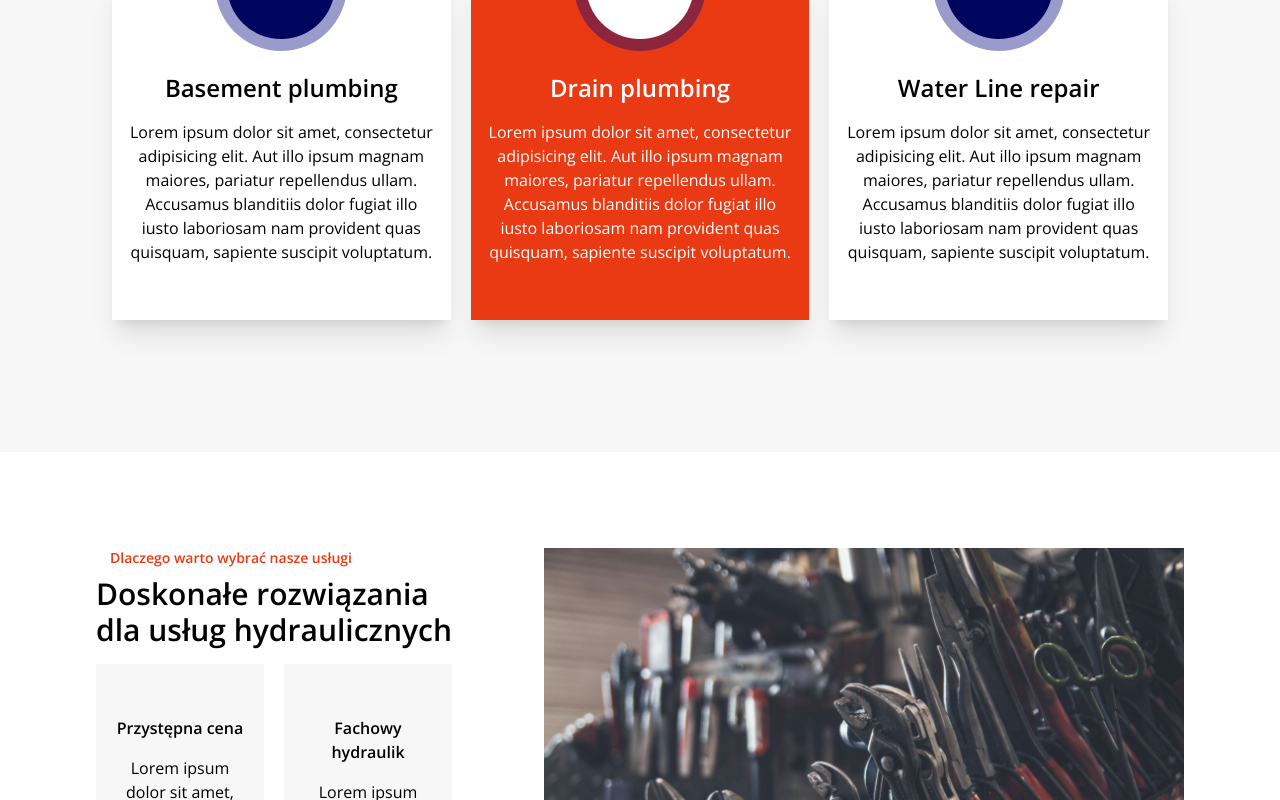
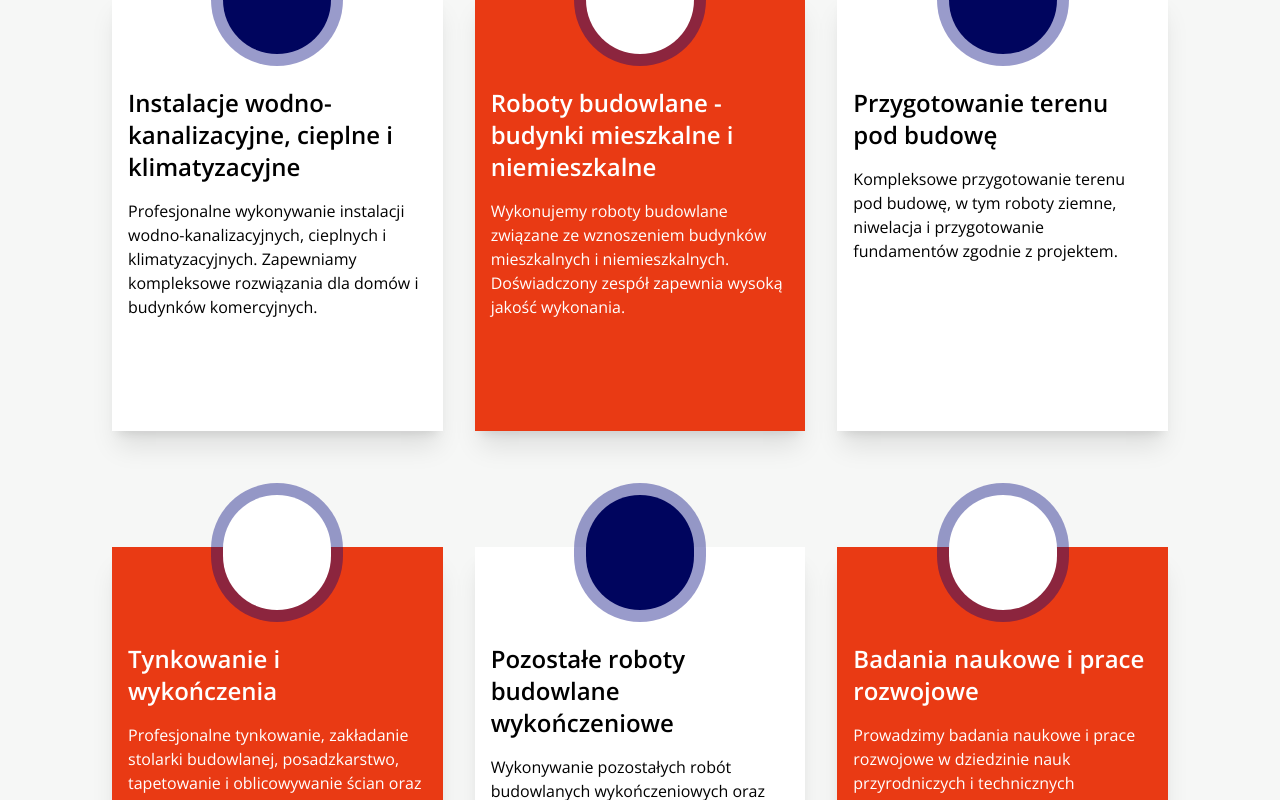
Before and after one commit to gromen/haris-instal, a Next.js app: page / in a window 1280 px wide. Shown: the part 1340-2140 px from the top of the page. Built offline with nearby package versions, Linux system fonts and the light colour scheme; some icons are missing.

Commit message:
refactor: update service descriptions and improve error handling in GraphQL fetch

```diff
--- a/app/constants/index.ts
+++ b/app/constants/index.ts
@@ -1,20 +1,44 @@
-import { FaBath, FaScrewdriverWrench, FaWrench } from 'react-icons/fa6';
+import {
+  FaBath,
+  FaScrewdriverWrench,
+  FaWrench,
+  FaBuilding,
+  FaHammer,
+  FaPaintRoller,
+  FaScrewdriver,
+  FaFlask,
+} from 'react-icons/fa6';
 
 export const services = [
   {
-    title: 'Basement plumbing',
-    body: 'Lorem ipsum dolor sit amet, consectetur adipisicing elit. Aut illo ipsum magnam maiores, pariatur repellendus ullam. Accusamus blanditiis dolor fugiat illo iusto laboriosam nam provident quas quisquam, sapiente suscipit voluptatum.',
+    title: 'Instalacje wodno-kanalizacyjne, cieplne i klimatyzacyjne',
+    body: 'Profesjonalne wykonywanie instalacji wodno-kanalizacyjnych, cieplnych i klimatyzacyjnych. Zapewniamy kompleksowe rozwiązania dla domów i budynków komercyjnych.',
     icon: FaBath,
   },
   {
-    title: 'Drain plumbing',
-    body: 'Lorem ipsum dolor sit amet, consectetur adipisicing elit. Aut illo ipsum magnam maiores, pariatur repellendus ullam. Accusamus blanditiis dolor fugiat illo iusto laboriosam nam provident quas quisquam, sapiente suscipit voluptatum.',
-    icon: FaScrewdriverWrench,
+    title: 'Roboty budowlane - budynki mieszkalne i niemieszkalne',
+    body: 'Wykonujemy roboty budowlane związane ze wznoszeniem budynków mieszkalnych i niemieszkalnych. Doświadczony zespół zapewnia wysoką jakość wykonania.',
+    icon: FaBuilding,
   },
   {
-    title: 'Water Line repair',
-    body: 'Lorem ipsum dolor sit amet, consectetur adipisicing elit. Aut illo ipsum magnam maiores, pariatur repellendus ullam. Accusamus blanditiis dolor fugiat illo iusto laboriosam nam provident quas quisquam, sapiente suscipit voluptatum.',
-    icon: FaWrench,
+    title: 'Przygotowanie terenu pod budowę',
+    body: 'Kompleksowe przygotowanie terenu pod budowę, w tym roboty ziemne, niwelacja i przygotowanie fundamentów zgodnie z projektem.',
+    icon: FaHammer,
+  },
+  {
+    title: 'Tynkowanie i wykończenia',
+    body: 'Profesjonalne tynkowanie, zakładanie stolarki budowlanej, posadzkarstwo, tapetowanie i oblicowywanie ścian oraz malowanie i szklenie.',
+    icon: FaPaintRoller,
+  },
+  {
+    title: 'Pozostałe roboty budowlane wykończeniowe',
+    body: 'Wykonywanie pozostałych robót budowlanych wykończeniowych oraz specjalistycznych robót budowlanych. Kompleksowe wykończenie wnętrz.',
+    icon: FaScrewdriver,
+  },
+  {
+    title: 'Badania naukowe i prace rozwojowe',
+    body: 'Prowadzimy badania naukowe i prace rozwojowe w dziedzinie nauk przyrodniczych i technicznych związanych z budownictwem i instalacjami.',
+    icon: FaFlask,
   },
 ];
 
--- a/app/projekty/[slug]/page.tsx
+++ b/app/projekty/[slug]/page.tsx
@@ -4,17 +4,15 @@ import { getProjectBySlug } from '@/app/constants/graphqlQueries';
 import getAllProjects from '@/app/services/getAllProjects';
 import Image from 'next/image';
 
-type Props = {
-  params: { slug: string };
-};
+type Props = { params: Promise<{ slug: string }> };
 
 export async function generateMetadata({ params }: Props): Promise<Metadata> {
-  const slug = params.slug;
+  const { slug } = await params;
   const result = await fetchGraphql(getProjectBySlug, { slug });
-  const project = result.data.projectBy;
+  const project = result?.data?.projectBy;
 
   return {
-    title: `${project?.title} | Haris Instal`,
+    title: `${project?.title || 'Project'} | Haris Instal`,
     description: ' ',
   };
 }
@@ -22,14 +20,24 @@ export async function generateMetadata({ params }: Props): Promise<Metadata> {
 export async function generateStaticParams() {
   const result = await getAllProjects();
 
-  return result.map((project) => ({
-    slug: project.slug,
-  }));
+  return result.map((project) => ({ slug: project.slug }));
 }
 
-export default async function Page({ params: { slug } }: Props) {
+export default async function Page({ params }: Props) {
+  const { slug } = await params;
   const result = await fetchGraphql(getProjectBySlug, { slug });
-  const project = result.data.projectBy;
+  const project = result?.data?.projectBy;
+
+  if (!project) {
+    return (
+      <div className="mt-lg-20 container mx-auto mt-10 px-4">
+        <h1 className="mb-lg-10 mb-5 w-full text-4xl font-bold">
+          Project not found
+        </h1>
+        <p>The requested project could not be found.</p>
+      </div>
+    );
+  }
 
   return (
     <>
@@ -52,9 +60,7 @@ export default async function Page({ params: { slug } }: Props) {
           </div>
           <div className="lg:w-2/3">
             <div
-              dangerouslySetInnerHTML={{
-                __html: String(project?.content),
-              }}
+              dangerouslySetInnerHTML={{ __html: String(project?.content) }}
             />
           </div>
         </div>
--- a/app/services/getAllProjects.ts
+++ b/app/services/getAllProjects.ts
@@ -12,25 +12,25 @@ export type Project = {
     projectImage: {
       altText: string;
       mediaItemUrl: string;
-      mediaDetails: {
-        height: number;
-        width: number;
-      };
+      mediaDetails: { height: number; width: number };
     };
   };
   featuredImage: {
     node: {
       altText: string;
       sourceUrl: string;
-      mediaDetails: {
-        height: number;
-        width: number;
-      };
+      mediaDetails: { height: number; width: number };
     };
   };
 };
 
 export default async function getAllProjects(): Promise<Project[]> {
-  const { data } = await fetchGraphql(queryAllProjects);
-  return data?.projects?.nodes;
+  const result = await fetchGraphql(queryAllProjects);
+
+  if (!result || !result.data) {
+    console.error('Failed to fetch projects:', result?.errors);
+    return [];
+  }
+
+  return result.data?.projects?.nodes || [];
 }
--- a/app/utils/fetchGraphql.tsx
+++ b/app/utils/fetchGraphql.tsx
@@ -1,16 +1,27 @@
 export default async function fetchGraphql(query: string, variables?: any) {
   try {
-    const response = await fetch(
-      `${process.env.NEXT_PUBLIC_WORDPRESS_GRAPHQL_ENDPOINT}`,
-      {
-        method: 'POST',
-        headers: { 'Content-Type': 'application/json' },
-        body: JSON.stringify({ query, variables }),
-        next: { tags: ['all-projects'], revalidate: 3600 },
-      }
-    );
+    const endpoint = process.env.NEXT_PUBLIC_WORDPRESS_GRAPHQL_ENDPOINT;
+
+    if (!endpoint) {
+      throw new Error(
+        'NEXT_PUBLIC_WORDPRESS_GRAPHQL_ENDPOINT environment variable is not set'
+      );
+    }
+
+    const response = await fetch(endpoint, {
+      method: 'POST',
+      headers: { 'Content-Type': 'application/json' },
+      body: JSON.stringify({ query, variables }),
+      next: { tags: ['all-projects'], revalidate: 3600 },
+    });
+
+    if (!response.ok) {
+      throw new Error(`HTTP error! status: ${response.status}`);
+    }
+
     return await response.json();
   } catch (error) {
     console.error('Error fetching GraphQl: ', error);
+    return { data: null, errors: [error] };
   }
 }
--- a/components/Heading/Heading.tsx
+++ b/components/Heading/Heading.tsx
@@ -1,15 +1,12 @@
 import { FaScrewdriverWrench } from 'react-icons/fa6';
 
-type HeadingProps = {
-  title: string;
-  subtitle: string;
-};
+type HeadingProps = { title: string; subtitle: string };
 
 export default function Heading({ subtitle, title }: HeadingProps) {
   return (
     <>
       <p className="mt-5 pb-2 text-sm font-semibold text-primary">
-        <FaScrewdriverWrench className="pr-2" />
+        <FaScrewdriverWrench className="pr-2" size={30} />
         {subtitle}
       </p>
       <h3
--- a/components/OurServices/OurServices.tsx
+++ b/components/OurServices/OurServices.tsx
@@ -11,7 +11,7 @@ export default function OurServices() {
     >
       <Heading title="Sprawdź nasze usługi" subtitle="Nasze usługi" />
       <motion.div
-        className=" gap-5 text-center lg:flex lg:justify-around"
+        className="grid grid-cols-1 gap-8 lg:grid-cols-2 xl:grid-cols-3"
         initial={{ opacity: 0, y: 100 }}
         animate={{ opacity: 1, y: 0 }}
         transition={{ delay: 0.2 }}
--- a/components/OurServices/Service.tsx
+++ b/components/OurServices/Service.tsx
@@ -9,7 +9,7 @@ export interface ServiceProps {
 export default function Service({ title, body, icon }: ServiceProps) {
   const Icon = icon;
   return (
-    <article className="transition-colors group relative mb-24 mt-16 bg-white p-4 pb-10 pt-24 shadow-xl even:bg-primary even:text-white lg:mb-5">
+    <article className="transition-colors group relative mb-5 mt-16 bg-white p-4 pb-10 pt-24 shadow-xl even:bg-primary even:text-white lg:pb-24">
       <div className="absolute -top-16 left-1/2 flex -translate-x-1/2 transform items-center rounded-full bg-navy-100 bg-opacity-40 p-3">
         <div className="rounded-full bg-navy-800 p-6 text-6xl text-white group-even:bg-white group-even:text-primary">
           <Icon />
```
